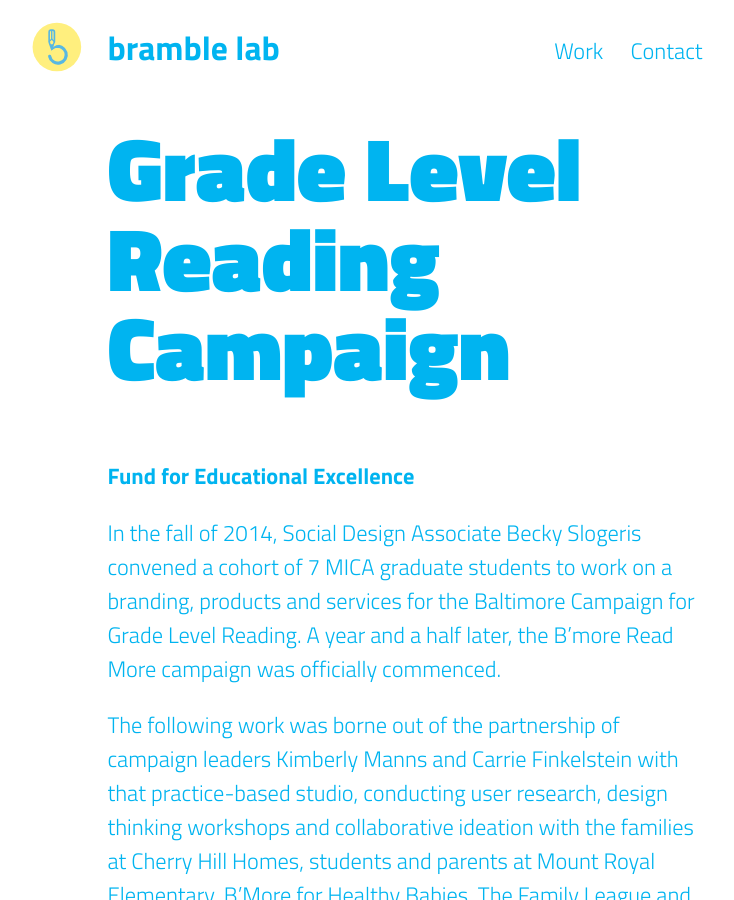
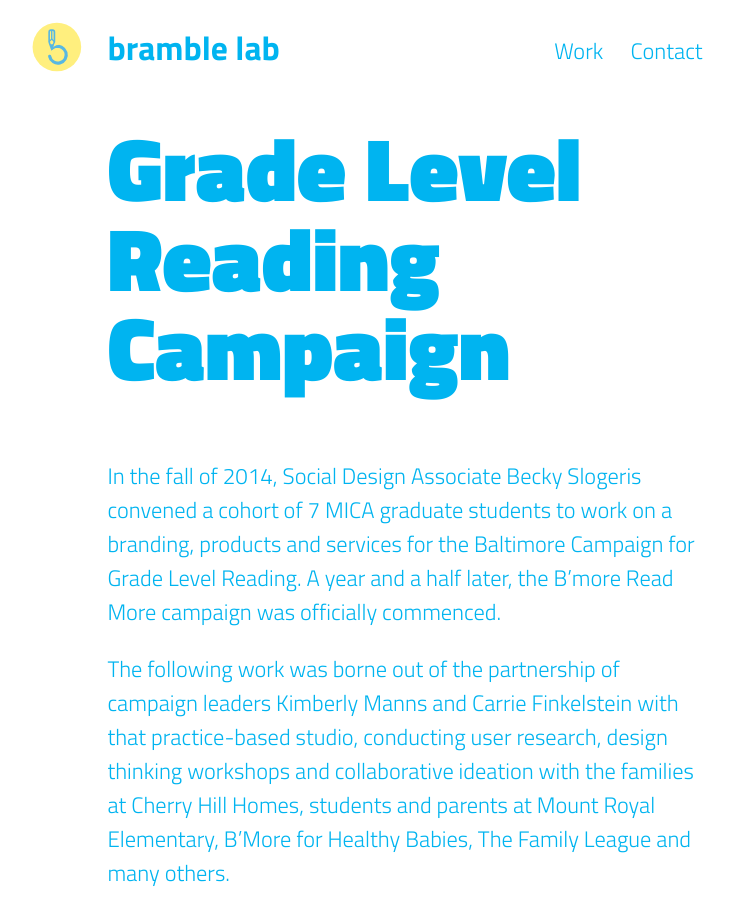
Before and after one commit to bramblelab/bramblelab.github.io, a Jekyll site: the page built from _posts/2016-03-01-grade-level-reading-campaign.markdown, in a window 1280 px wide and 900 px high. Shown: the whole window, without its empty margins (235-969 px from the left). Built offline with Jekyll 4.4.1, drawn with Linux system fonts in a browser that asks for light colours.

Commit message:
Updated Grade Level Reading Campaign

```diff
--- a/_posts/2016-03-01-grade-level-reading-campaign.markdown
+++ b/_posts/2016-03-01-grade-level-reading-campaign.markdown
@@ -9,8 +9,6 @@ categories:
 - design
 layout: post
 ---
-
-__Fund for Educational Excellence__
 
 In the fall of 2014, Social Design Associate Becky Slogeris convened a cohort of 7 MICA graduate students to work on a branding, products and services for the Baltimore Campaign for Grade Level Reading. A year and a half later, the B'more Read More campaign was officially commenced.
 
```
